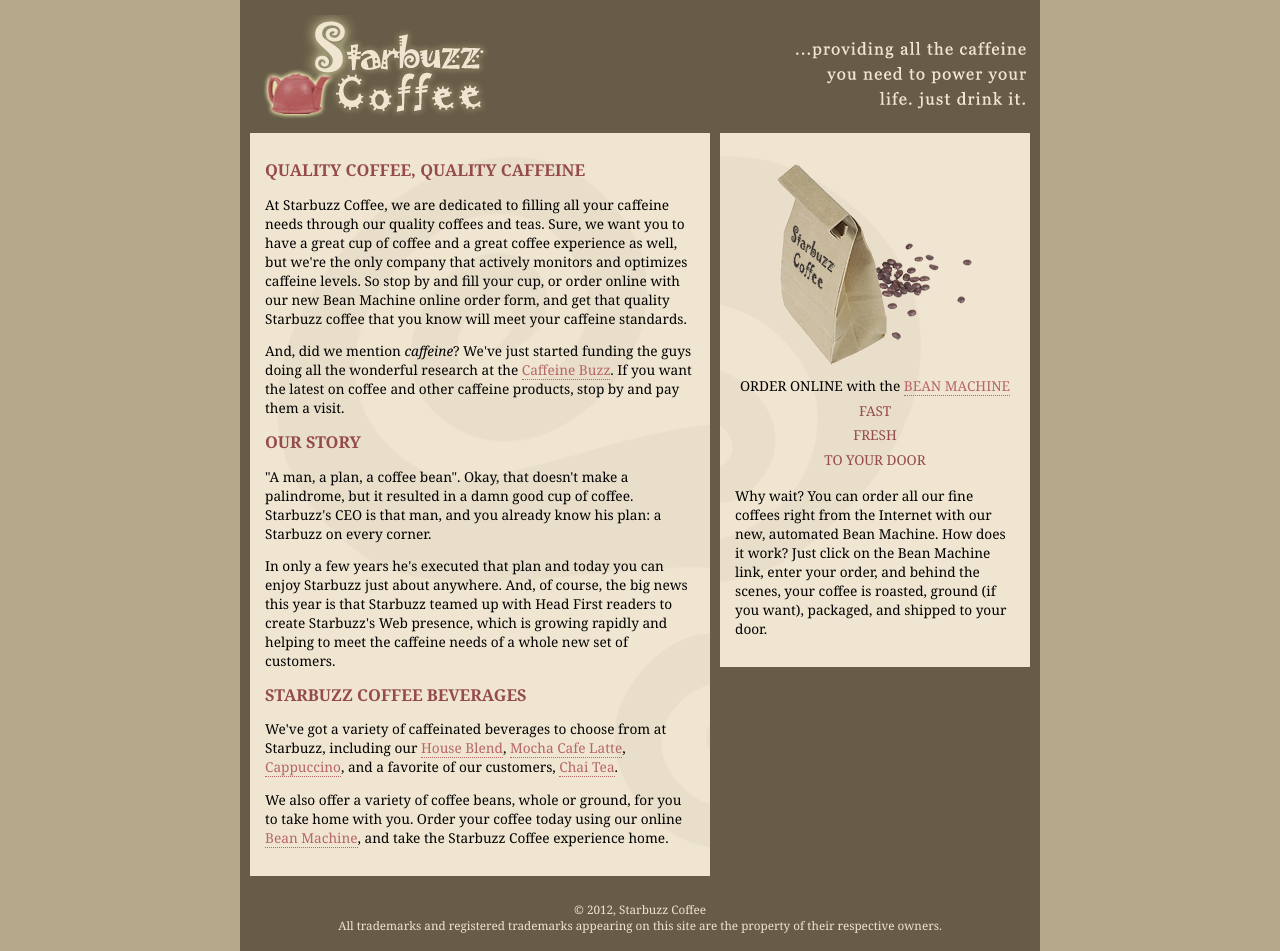
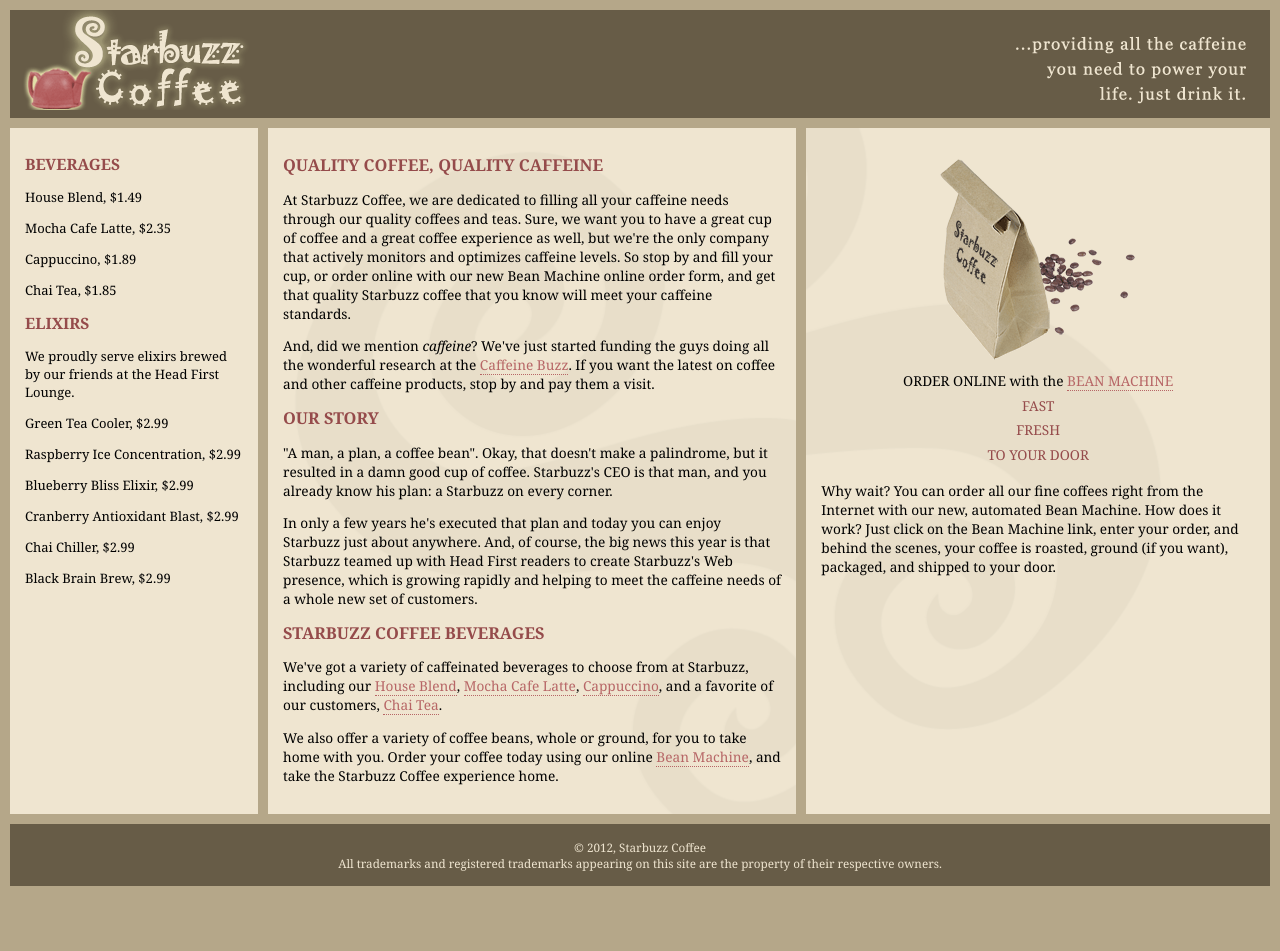
Before and after one commit to xiaotutouwang/starbuzz, a plain HTML site: page index.html in a window 1280 px wide. Shown: the top 951 px of the page. After the commit the page ends 896 px from the top, so only its background shows below. Drawn offline with Linux system fonts and the light colour scheme.

Commit message:
变了首页图片css spite

```diff
--- a/index.html
+++ b/index.html
@@ -7,32 +7,33 @@
   </head>
 
   <body>
-      <div id="allcontent">
+
     <div id="header">
-      <img src="images/header.gif" alt="Starbuzz Coffee header image">
+      <div id="aa"></div>
+      <div id="ee"></div>
     </div>
 
-    <div id="sidebar">
-        <p class="beanheading">
-          <img src="images/bag.gif" alt="Bean Machine bag">
-          <br>
-          ORDER ONLINE
-          with the
-          <a href="form.html">BEAN MACHINE</a>
-          <br>
-          <span class="slogan">
-              FAST <br>
-              FRESH <br>
-              TO YOUR DOOR <br>
-          </span>
-        </p>
-        <p>
-          Why wait?  You can order all our fine coffees right from the Internet with our new,
-          automated Bean Machine.  How does it work?  Just click on the Bean Machine link,
-          enter your order, and behind the scenes, your coffee is roasted, ground
-          (if you want), packaged, and shipped to your door.
-        </p>
-      </div>
+    <div id="tablecontainer">
+      <div id="tablerow">
+
+        <div id="drinks">
+            <h1>BEVERAGES</h1>
+              <p>House Blend, $1.49</p>
+              <p>Mocha Cafe Latte, $2.35</p>
+              <p>Cappuccino, $1.89</p>
+              <p>Chai Tea, $1.85</p>
+            <h1>ELIXIRS</h1>
+              <p>
+                We proudly serve elixirs brewed by our friends
+                at the Head First Lounge.
+              </p>
+              <p>Green Tea Cooler, $2.99</p>
+              <p>Raspberry Ice Concentration, $2.99</p>
+              <p>Blueberry Bliss Elixir, $2.99</p>
+              <p>Cranberry Antioxidant Blast, $2.99</p>
+              <p>Chai Chiller, $2.99</p>
+              <p>Black Brain Brew, $2.99</p>
+          </div>
 
 
     <div id="main">
@@ -82,6 +83,30 @@
       </p>
     </div>
 
+    <div id="sidebar">
+        <p class="beanheading">
+          <img src="images/bag.gif" alt="Bean Machine bag">
+          <br>
+          ORDER ONLINE
+          with the
+          <a href="form.html">BEAN MACHINE</a>
+          <br>
+          <span class="slogan">
+              FAST <br>
+              FRESH <br>
+              TO YOUR DOOR <br>
+          </span>
+        </p>
+        <p>
+          Why wait?  You can order all our fine coffees right from the Internet with our new,
+          automated Bean Machine.  How does it work?  Just click on the Bean Machine link,
+          enter your order, and behind the scenes, your coffee is roasted, ground
+          (if you want), packaged, and shipped to your door.
+        </p>
+      </div>
+
+  </div>
+</div>
 
 
 
@@ -90,7 +115,7 @@
       <br>
       All trademarks and registered trademarks appearing on
       this site are the property of their respective owners.
-    </div>
-  </div>
+
+</div>
   </body>
 </html>
--- a/starbuzz.css
+++ b/starbuzz.css
@@ -7,25 +7,27 @@ body {
 
 #header {
   background-color: #675c47;
-  margin:           10px;
-  height:           108px;
+  margin: 10px 10px 0px 10px;
+
+
+  height: 108px;
 }
 
 #main {
+  display: table-cell;
   background:       #efe5d0 url(images/background.gif) top left;
   font-size:        105%;
   padding:          15px;
-  margin:           0px 330px 10px 10px;
-
+  vertical-align: top;
 }
 
 #sidebar {
+  display: table-cell;
   background:       #efe5d0 url(images/background.gif) bottom right;
   font-size:        105%;
   padding:          15px;
-  margin:           0px 10px 10px 10px;
-  float: right;
-  width: 280px;
+  vertical-align: top;
+
 }
 
 #footer {
@@ -33,9 +35,9 @@ body {
   color:            #efe5d0;
   text-align:       center;
   padding:          15px;
-  margin:           10px;
+  margin:0px 10px 10px 10px;
   font-size:        90%;
-  clear: right;
+
 }
 
 h1 {
@@ -60,11 +62,32 @@ a:visited {
   text-decoration:  none;
   border-bottom:    thin dotted #675c47;
 }
-#allcontent{
-  width: 800px;
-  padding-top: 5px;
-  padding-bottom: 5px;
-  background-color: #675c47;
-  margin-left: auto;
-  margin-right: auto;
+
+#tablecontainer{
+  display: table;
+  border-spacing: 10px;
+
 }
+#tablerow{
+  display: table-row;
+}
+#drinks{
+display: table-cell;
+background-color: #efe5d0;
+width: 20%;
+padding: 15px;
+vertical-align: top;
+}
+#ee{
+  float:right;
+  background-image: url(images/header.gif);
+  background-position: -400px 0px;
+  width: 400px;
+  height: 100px;
+}
+#aa{
+  float: left;
+  background-image: url(images/header.gif);
+  width: 400px;
+  height: 100px;
+}
```
Also changed, not shown: images/header.jpg (added).
